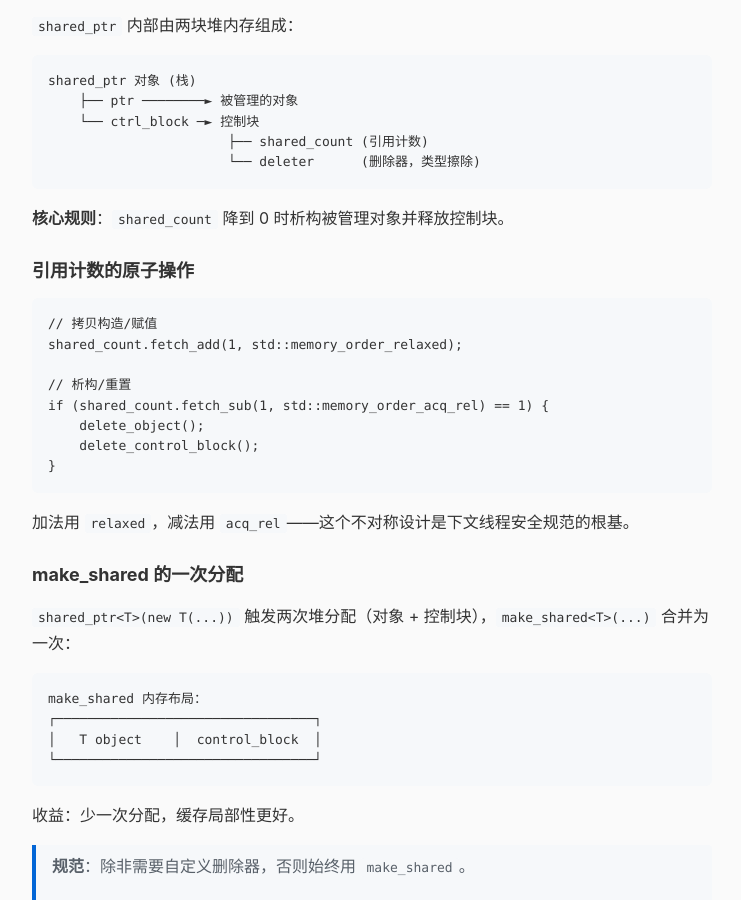
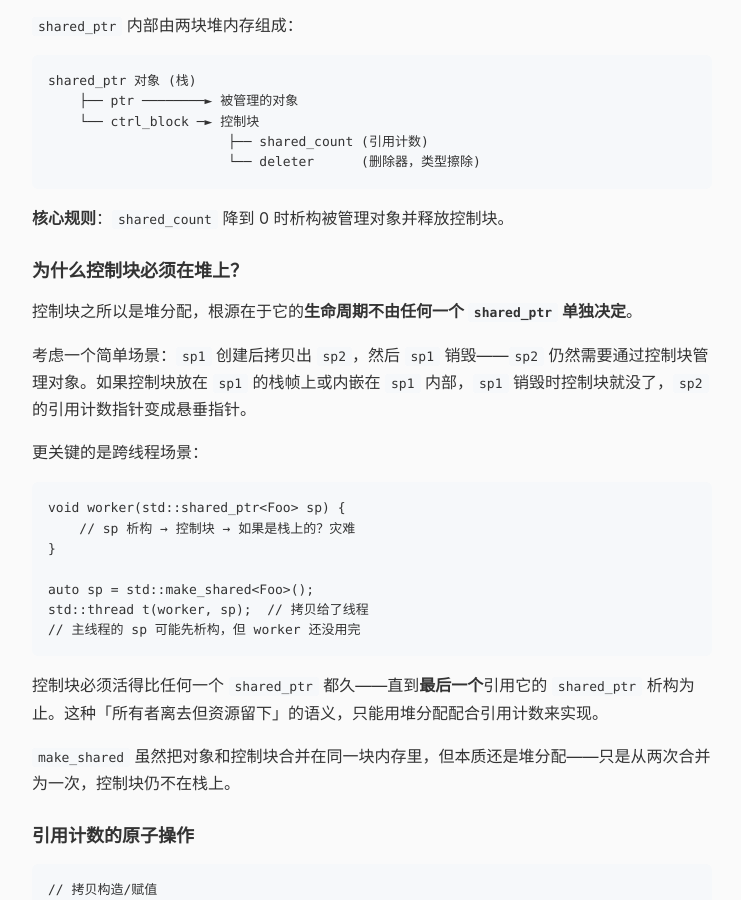
Before and after one commit to 4thcalabash/qd-knowledge, a Jekyll site: the page built from _posts/2026-07-30-cpp-shared-ptr-internals.md, in a window 1280 px wide and 900 px high, scrolled down 593 px. Shown: the whole window, without its empty margins (268-1009 px from the left). Built offline with Jekyll 4.4.1, drawn with Linux system fonts in a browser that asks for light colours.

Commit message:
Add section: why control block must be heap-allocated

````diff
--- a/_posts/2026-07-30-cpp-shared-ptr-internals.md
+++ b/_posts/2026-07-30-cpp-shared-ptr-internals.md
@@ -20,6 +20,28 @@ shared_ptr 对象 (栈)
 ```
 
 **核心规则**：`shared_count` 降到 0 时析构被管理对象并释放控制块。
+
+### 为什么控制块必须在堆上？
+
+控制块之所以是堆分配，根源在于它的**生命周期不由任何一个 `shared_ptr` 单独决定**。
+
+考虑一个简单场景：`sp1` 创建后拷贝出 `sp2`，然后 `sp1` 销毁——`sp2` 仍然需要通过控制块管理对象。如果控制块放在 `sp1` 的栈帧上或内嵌在 `sp1` 内部，`sp1` 销毁时控制块就没了，`sp2` 的引用计数指针变成悬垂指针。
+
+更关键的是跨线程场景：
+
+```cpp
+void worker(std::shared_ptr<Foo> sp) {
+    // sp 析构 → 控制块 → 如果是栈上的？灾难
+}
+
+auto sp = std::make_shared<Foo>();
+std::thread t(worker, sp);  // 拷贝给了线程
+// 主线程的 sp 可能先析构，但 worker 还没用完
+```
+
+控制块必须活得比任何一个 `shared_ptr` 都久——直到**最后一个**引用它的 `shared_ptr` 析构为止。这种「所有者离去但资源留下」的语义，只能用堆分配配合引用计数来实现。
+
+`make_shared` 虽然把对象和控制块合并在同一块内存里，但本质还是堆分配——只是从两次合并为一次，控制块仍不在栈上。
 
 ### 引用计数的原子操作
 
````
